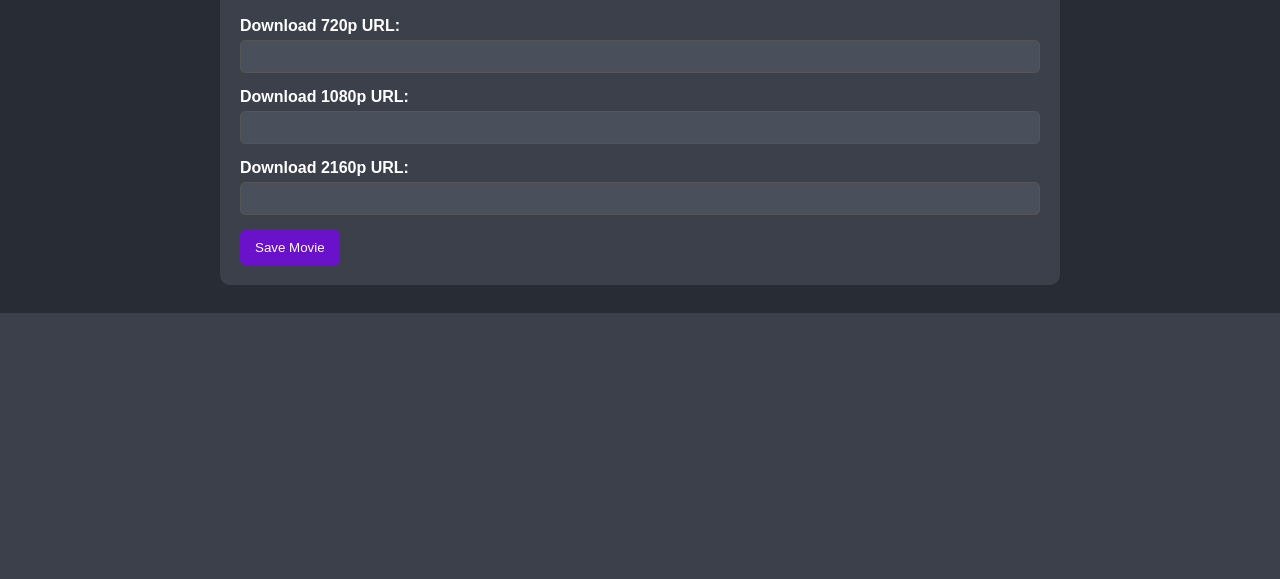
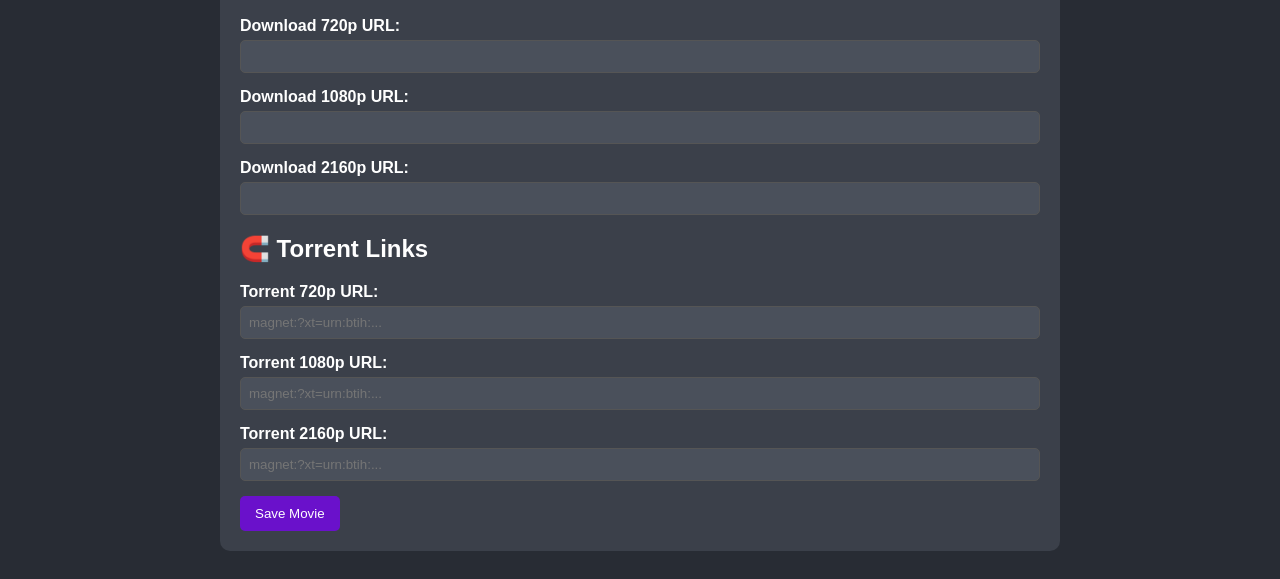
Before and after one commit to Venuboy34/databaseoffilmzithatworkwitheveryfunctiom, a Flask app: template templates/add_movie.html in a window 1280 px wide. Shown: the part 1212-1791 px from the top of the page. Before the commit the page ends 1525 px from the top, so only its background shows below. Run offline with Flask 3, Linux system fonts and the light colour scheme; the template is opened without the code that fills it, so the values that code supplies are empty; some libraries are stand-ins or nearby versions.

Commit message:
Update add_movie.html

```diff
--- a/templates/add_movie.html
+++ b/templates/add_movie.html
@@ -89,6 +89,20 @@
                 <input type="text" id="download_2160p" name="download_2160p">
             </div>
 
+            <h2>🧲 Torrent Links</h2>
+            <div class="form-group">
+                <label for="torrent_720p">Torrent 720p URL:</label>
+                <input type="text" id="torrent_720p" name="torrent_720p" placeholder="magnet:?xt=urn:btih:...">
+            </div>
+            <div class="form-group">
+                <label for="torrent_1080p">Torrent 1080p URL:</label>
+                <input type="text" id="torrent_1080p" name="torrent_1080p" placeholder="magnet:?xt=urn:btih:...">
+            </div>
+            <div class="form-group">
+                <label for="torrent_2160p">Torrent 2160p URL:</label>
+                <input type="text" id="torrent_2160p" name="torrent_2160p" placeholder="magnet:?xt=urn:btih:...">
+            </div>
+
             <button type="submit" class="btn-primary">Save Movie</button>
         </form>
     </div>
@@ -167,7 +181,8 @@
                 cast_members: JSON.parse(form.cast_members.value || '[]'),
                 genres: genres, // Add genres here
                 video_links: {},
-                download_links: {}
+                download_links: {},
+                torrent_links: {} // Add torrent_links object
             };
 
             // Collect video links
@@ -190,6 +205,17 @@
             }
             if (form.download_2160p.value) {
                 data.download_links.download_2160p = { url: form.download_2160p.value, file_type: 'webrip' };
+            }
+
+            // Collect torrent links
+            if (form.torrent_720p.value) {
+                data.torrent_links.torrent_720p = form.torrent_720p.value;
+            }
+            if (form.torrent_1080p.value) {
+                data.torrent_links.torrent_1080p = form.torrent_1080p.value;
+            }
+            if (form.torrent_2160p.value) {
+                data.torrent_links.torrent_2160p = form.torrent_2160p.value;
             }
 
             try {
```
